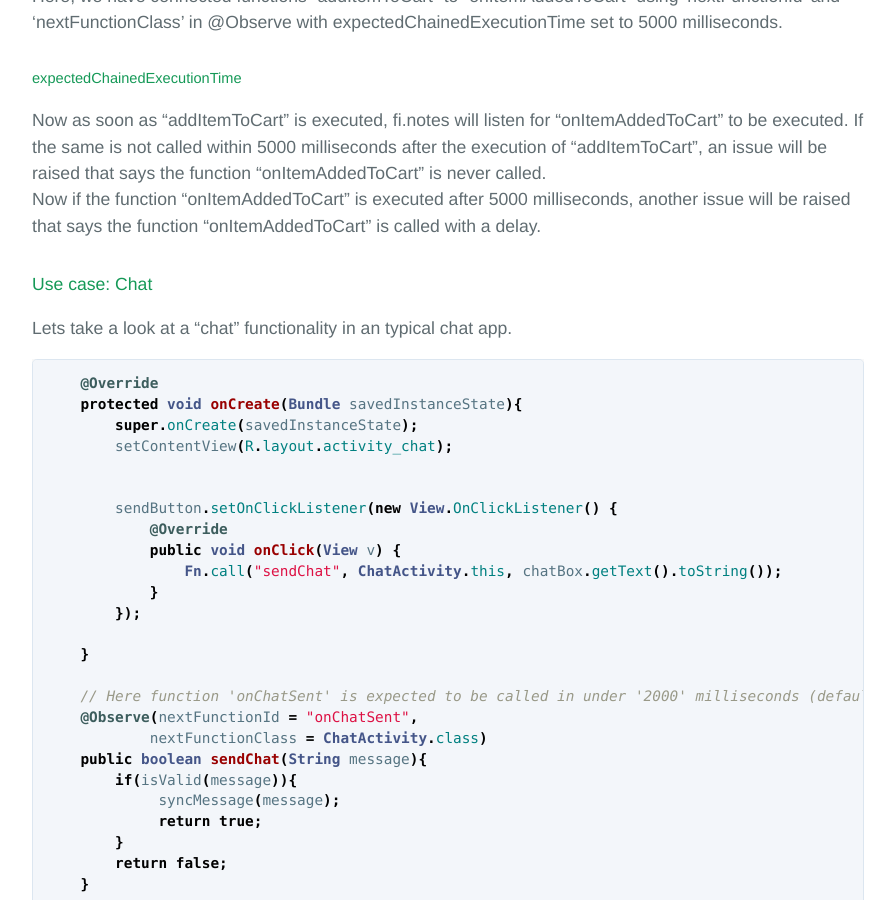
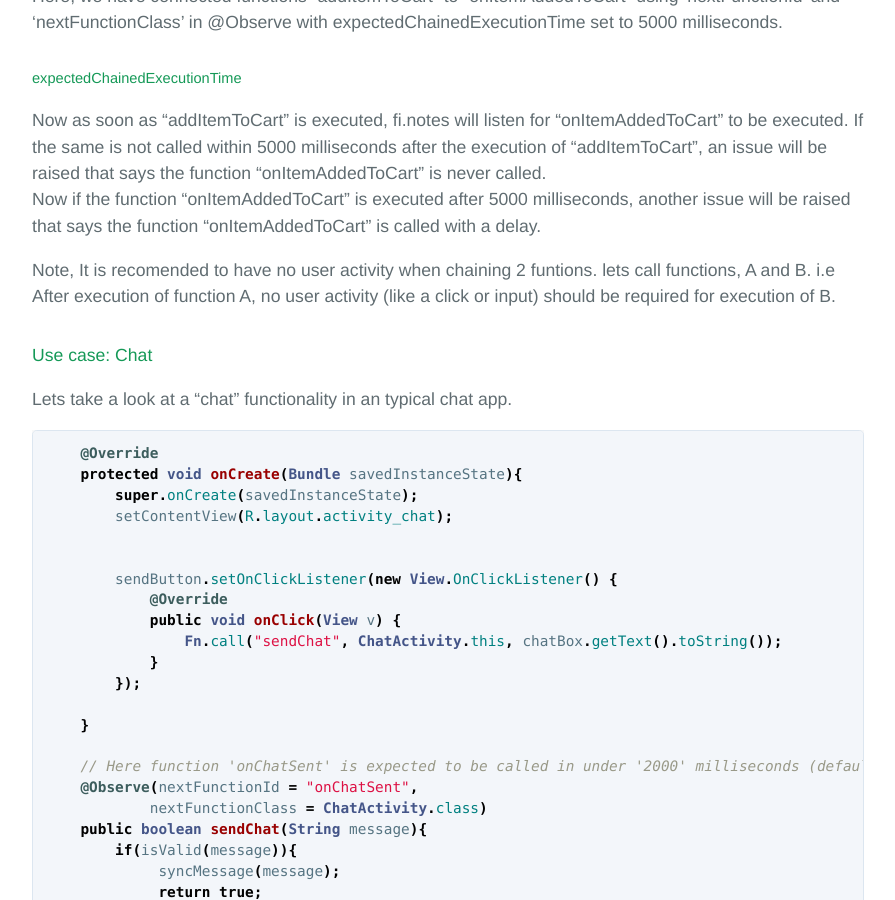
Before and after one commit to finotes/finotes.github.io, a Jekyll site: the page built from _posts/2018-02-02-java-docs.md, in a window 1280 px wide and 900 px high, scrolled down 13245 px. Shown: the whole window, without its empty margins (192-1087 px from the left). Built offline with Jekyll 4.4.1, drawn with Linux system fonts in a browser that asks for light colours; some web fonts are replaced.

Commit message:
Update 2018-02-02-java-docs.md

````diff
--- a/_posts/2018-02-02-java-docs.md
+++ b/_posts/2018-02-02-java-docs.md
@@ -531,6 +531,9 @@ Here, we have connected functions "addItemToCart" to "onItemAddedToCart" using '
 Now as soon as "addItemToCart" is executed, fi.notes will listen for "onItemAddedToCart" to be executed. If the same is not called within 5000 milliseconds after the execution of "addItemToCart", an issue will be raised that says the function "onItemAddedToCart" is never called.
 Now if the function "onItemAddedToCart" is executed after 5000 milliseconds, another issue will be raised that says the function "onItemAddedToCart" is called with a delay.
 
+Note,
+It is recomended to have no user activity when chaining 2 funtions. lets call functions, A and B. i.e After execution of function A, no user activity (like a click or input) should be required for execution of B.
+
 #### Use case: Chat
 Lets take a look at a "chat" functionality in an typical chat app.
 ```java
````
